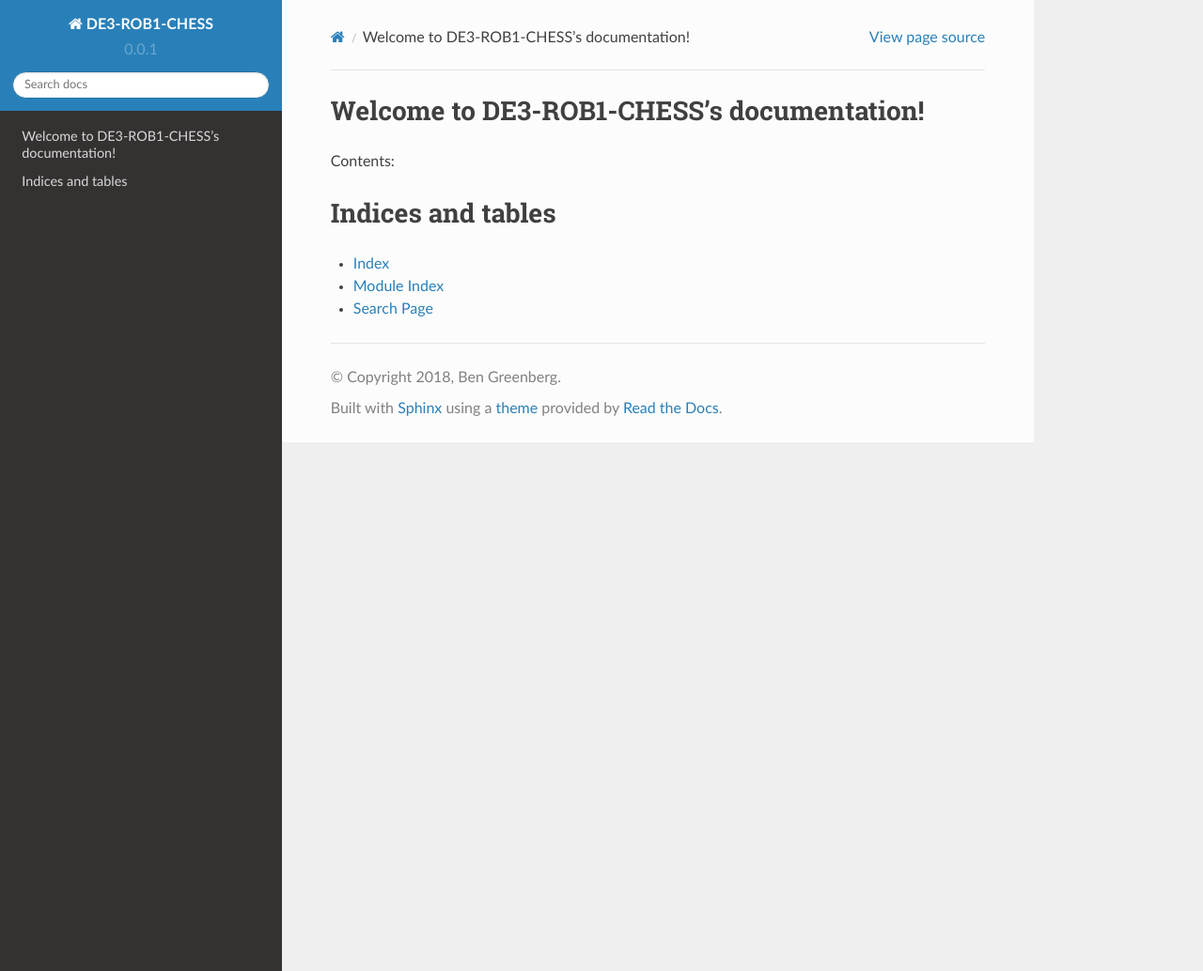
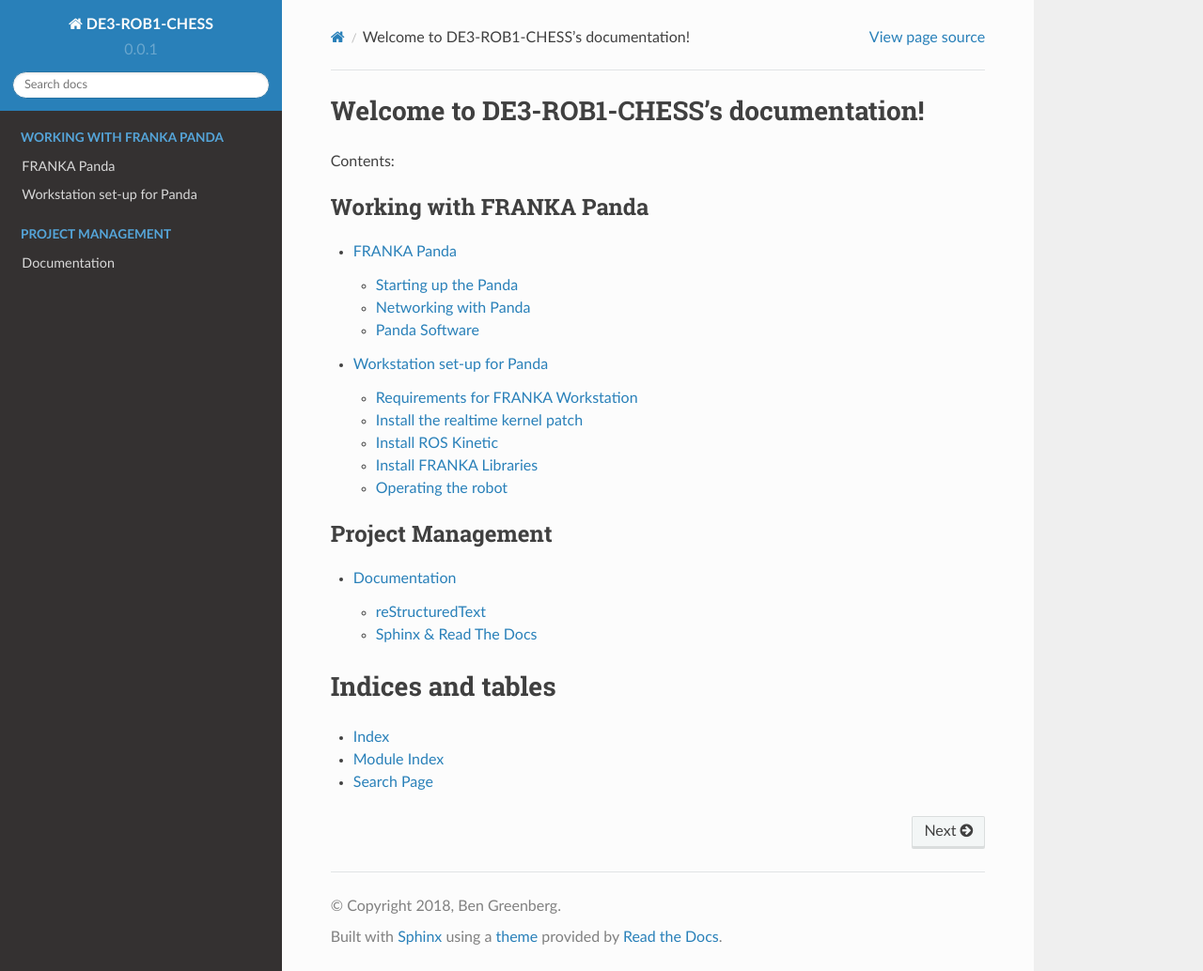
Before and after one commit to nebbles/DE3-ROB1-CHESS, a Sphinx documentation site: the page built from docs/source/index.rst, in a window 1280 px wide and 1034 px high. Shown: the whole window at 94% size. Built offline with Sphinx 7.4.7 and the Read the Docs theme 2.0.0, drawn with Linux system fonts in a browser that asks for light colours; formulas are drawn with MathJax 3; some of the changed lines change nothing that is shown.

Commit message:
update docs

```diff
--- /dev/null
+++ b/docs/source/documentation.rst
@@ -0,0 +1,21 @@
+*************
+Documentation
+*************
+
+reStructuredText
+================
+
+The documentation for this project is written in reStructuredText format. To assist this, the following resources should be acknowledged:
+
+* RST Cheatsheet: https://github.com/ralsina/rst-cheatsheet/blob/master/rst-cheatsheet.rst
+* RST Reference: http://docutils.sourceforge.net/docs/user/rst/quickref.html
+* RST Primer: http://www.sphinx-doc.org/en/stable/rest.html
+
+Sphinx & Read The Docs
+======================
+
+The following resources were useful in the setting up of Sphinx and Read The Docs for this project:
+
+* Screencast: https://www.youtube.com/watch?v=oJsUvBQyHBs
+* RTD Guide: https://docs.readthedocs.io/en/latest/getting_started.html
+* Documenting a project with Sphinx (lecture): https://www.youtube.com/watch?v=QNHM7q2hLh8
--- /dev/null
+++ b/docs/source/franka.rst
@@ -0,0 +1,58 @@
+************
+FRANKA Panda
+************
+
+Starting up the Panda
+=====================
+
+The Panda arm should be connected to the workshop floor controller and powered up. When booting, the arm LEDs will flash yellow. Once the arm is booted (solid yellow when completed) you should release the brakes by connecting a computer via ethernet to the base of the arm.
+
+Log into the controller web interface (http://#) with:
+
+* Username: ``robin``
+* Password: ``panda``
+
+To release the brakes:
+
+#. Make sure the external activation device (EAD) is pressed down.
+#. On the web interface, bottom right, *open* the brakes.
+#. There will be a clicking noise from the arm.
+#. Release the EAD button and the LED light should be solid white. This means the Arm is ready to be used.
+
+.. attention::
+  The white light means the robot is in movement mode. The external activation device (EAD) / button is a software stop. It 'detaches' the arm from the controller which causes the arm to lock (yellow light on). It is **not** an emergency stop, as it does not cut power to the arm/controller.
+
+With the Arm in movement mode, it can be manually manipulated by squeezing the buttons at the end effector. The Arm will automatically go into gravity compensation mode when manually moving it.
+
+.. note::
+  When designing motion controllers, we are recommended to use impedance control, not high gain control. This will mean we can reduce the stiffness of the arm when moving making it safer for collaborative environments.
+
+Networking with Panda
+=====================
+
+If you want to use a workstation computer to control the Arm without the web interface, first ensure you have completed the above steps to unlock the Arm brakes. Then move the ethernet cable from the base of the Arm, and connect it to the shop floor controller.
+
+.. attention::
+  According to `FRANKA documentation <https://frankaemika.github.io/docs/getting_started.html#operating-the-robot>`_: "the workstation PC which commands your robot using the FCI must always be connected to the LAN port of Control (shop floor network) and **not** to the LAN port of the Arm (robot network)."
+
+With the workstation computer connected to the shop floor controller, set a static IPv4 address from the computer in the ethernet settings. The recommended values are seen below:
+
+=======================  ============  ==============================
+Device                   IP Address    Notes
+-----------------------  ------------  ------------------------------
+FRANKA Arm               192.168.1.0   This does not change
+Shop floor (controller)  192.168.0.88  This does not change
+Workstation              192.168.0.77  Should be static (in settings)
+=======================  ============  ==============================
+
+.. important::
+  It is important to note that the IP address of the FRANKA Arm and shop floor controller are static and **should not be changed**. Use this table as reference.
+
+You can confirm that the workstation computer is able to communicate with the workshop controller by pinging the IP address from the terminal: ``ping 192.168.0.88``
+
+.. note:: Communicating with the Panda does not currently work over a network switch. The ethernet cable should be direct from shop floor controller to workstation computer. Unfortunately this means you computer will not be able to connect to the internet.
+
+Panda Software
+==============
+
+The FRANKA Panda currently has ``v1.0.9`` which supports versions ``libfranka < 0.2.0``. Updates for the Panda can be found at: http://support.franka.de/
--- a/docs/source/index.rst
+++ b/docs/source/index.rst
@@ -10,7 +10,16 @@ Contents:
 
 .. toctree::
    :maxdepth: 2
+   :caption: Working with FRANKA Panda
 
+   franka
+   workstation
+
+.. toctree::
+  :maxdepth: 2
+  :caption: Project Management
+
+  documentation
 
 
 Indices and tables
--- /dev/null
+++ b/docs/source/workstation.rst
@@ -0,0 +1,50 @@
+****************************
+Workstation set-up for Panda
+****************************
+
+.. note::
+  This page is yet to be completed.
+
+Generally the set up procedure follows the guide provided on the `FRANKA documentation website <https://frankaemika.github.io/docs/installation.html>`_.
+
+Requirements for FRANKA Workstation
+===================================
+
+#. Install the latest version of Ubuntu (may need to partition hard drive; use Boot Camp on Macintosh)
+#. `Install the realtime kernel patch`_
+#. Once completed, ensure you are running a real-time kernel with ``uname -r``
+#. Install ROS Kinetic
+#. Install ``libfranka`` and ``franka_ros``
+#. TBD...
+
+Install the realtime kernel patch
+=================================
+
+https://frankaemika.github.io/docs/installation.html#setting-up-the-real-time-kernel
+
+Install ROS Kinetic
+===================
+
+http://wiki.ros.org/kinetic/Installation/Ubuntu
+
+Install FRANKA Libraries
+========================
+
+Binary packages for ``libfranka`` and ``franka_ros`` are available from the ROS repositories. After setting up ROS Kinetic, execute::
+
+  sudo apt install ros-kinetic-libfranka ros-kinetic-franka-ros
+
+.. attention:: It is recommended that you **DO NOT** install from source. There are lots of problems with compiling versions which work with the current firmware version of the Panda.
+
+To install from source, you may need to use the following commands:
+
+* ``$ git clone`` will give you the whole repository.
+* ``$ git tag -l`` will list available tags.
+* ``$ git checkout tags/<tag_name>`` will allow you to change repo to a specific tag, ``<tag_name>``.
+
+If you use ``apt-get`` or ``apt`` to install a package on Ubuntu, you can use ``dpkg -L <packagename>`` to find where on the system the files for a particular package are installed.
+
+Operating the robot
+===================
+
+https://frankaemika.github.io/docs/getting_started.html#operating-the-robot
```
